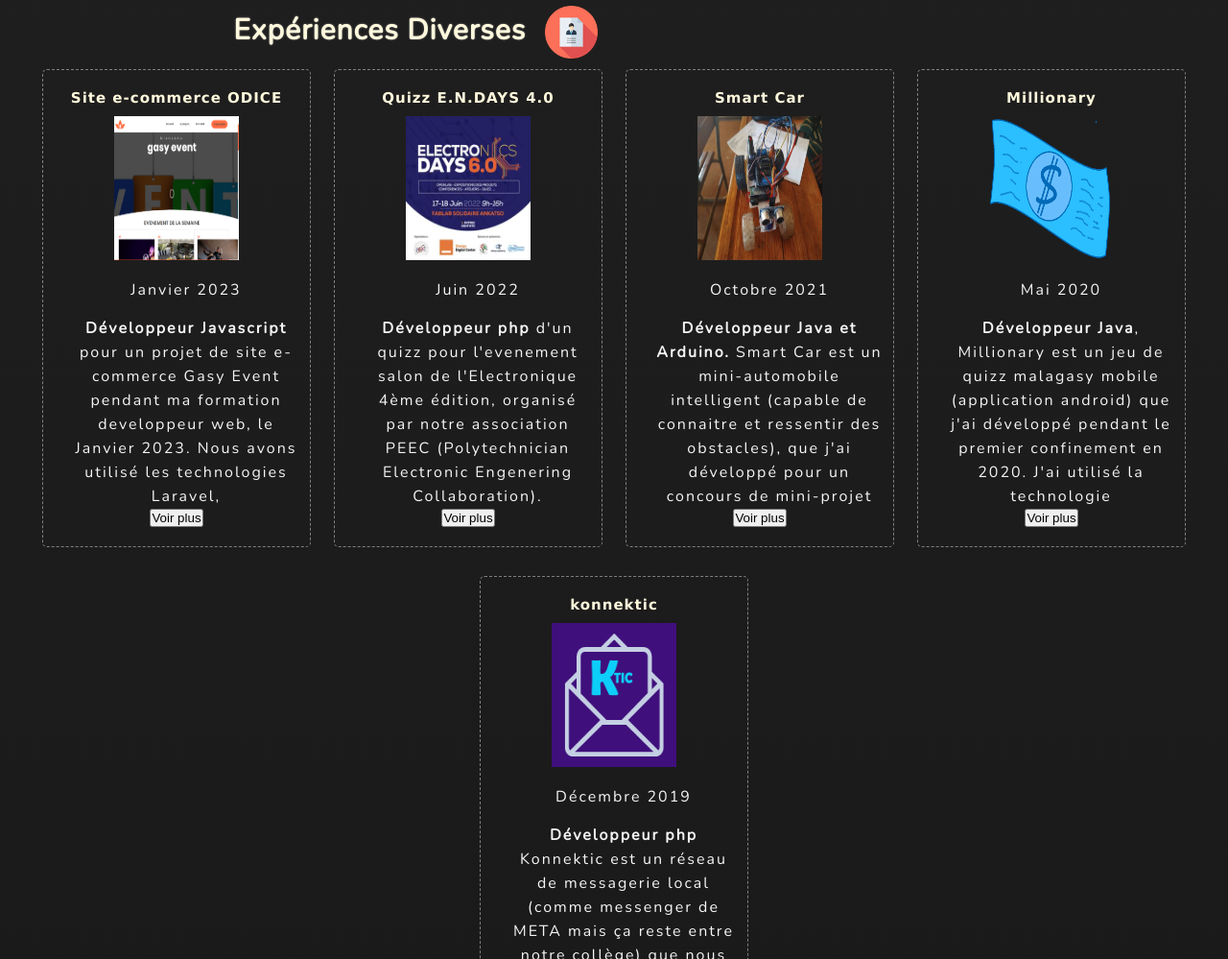
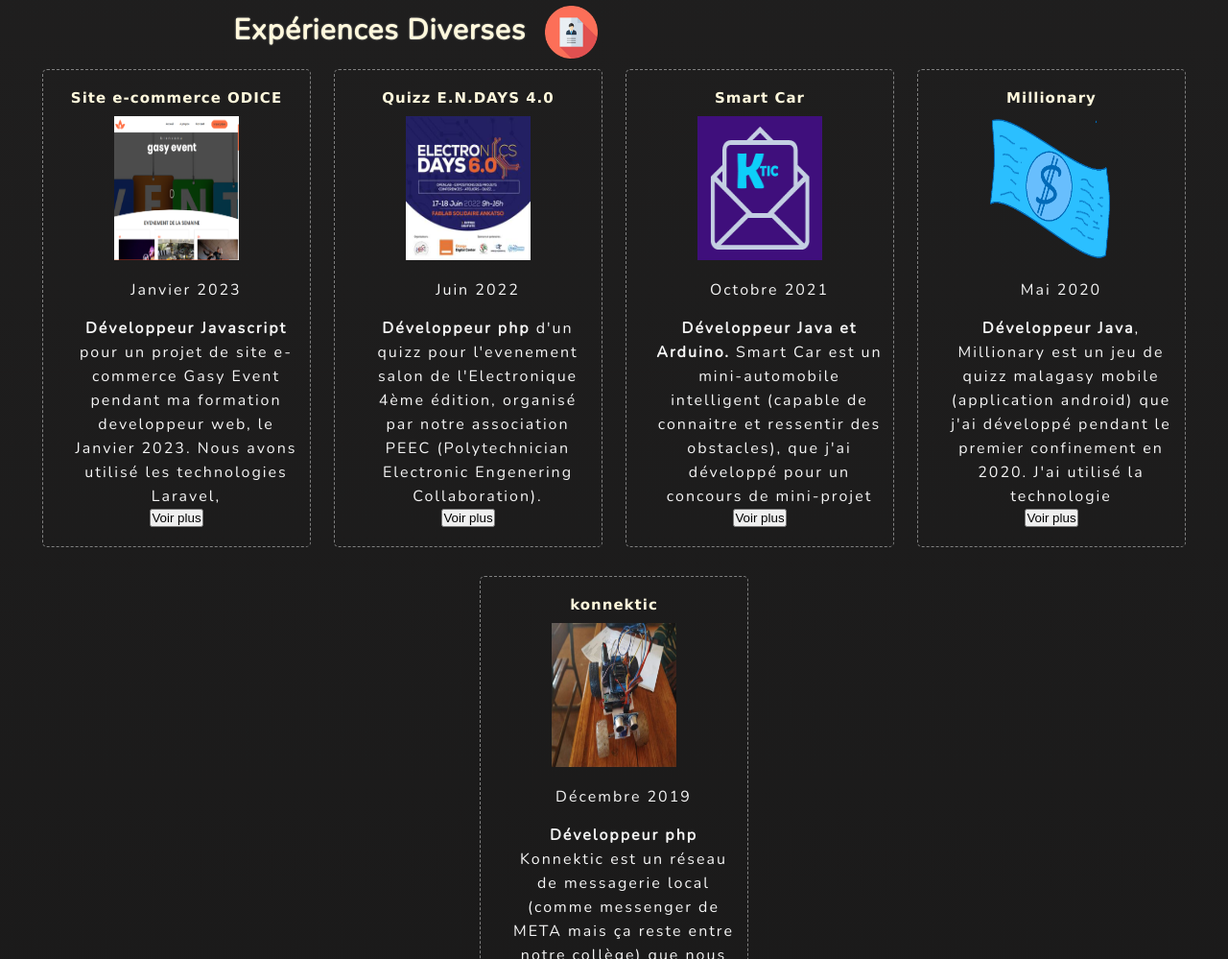
Before and after one commit to JosephTolotra/Portfolio, a plain HTML site: page index.html in a window 1280 px wide. Shown: the part 1560-2559 px from the top of the page at 96% size. Drawn offline with nearby package versions, Linux system fonts and the light colour scheme.

Commit message:
Update index.html

```diff
--- a/index.html
+++ b/index.html
@@ -99,7 +99,7 @@
 
                     <div class="portfolio-block">
                         <h4><span>Smart Car</span></h4>
-                        <img src="./Img/smartcar.jpg" alt="smartCar_img" id="" width="130px" height="150px" style="margin: 0 auto;">
+                        <img src="./Img/konnektic.jpg" alt="smartCar_img" id="" width="130px" height="150px" style="margin: 0 auto;">
                         <p>Octobre 2021</p>
                         <p><strong>Développeur Java et Arduino. </strong>Smart Car est un mini-automobile intelligent (capable de connaitre et ressentir des obstacles), que j'ai développé pour un concours de mini-projet <span id="suite3" style="display:none"> organisé par notre departement, quand j'étais en licence 3; Et on peut le commander vocalement à l'aide d'une smartphone. J'ai utilisé la technologie Arduino (Carte Arduino et logiciel Arduino) pour programmer les composants, les matériels électronique et la technologie Java pour l'application android</span></p>
                         <button class="projet" id="exp3">Voir plus</button>
@@ -115,7 +115,7 @@
 
                     <div class="portfolio-block">
                         <h4><span>konnektic</span></h4>
-                        <img src="./Img/Konnektic.jpg" alt="" id="" width="130px" height="150px" style="margin: 0 auto;">
+                        <img src="./Img/smartcar.jpg" alt="" id="" width="130px" height="150px" style="margin: 0 auto;">
                         <p>Décembre 2019</p>
                         <p><strong>Développeur php</strong> Konnektic est un réseau de messagerie local (comme messenger de META mais ça reste entre notre collège) que nous avons développé quand nous avons été en L1<span id="suite5" style="display:none">Nous avons utilisé le langage de programmation php et javascript (+ajax) pour le developpement de ce site web</span></p>
                         <button class="projet" id="exp5">Voir plus</button>
```
